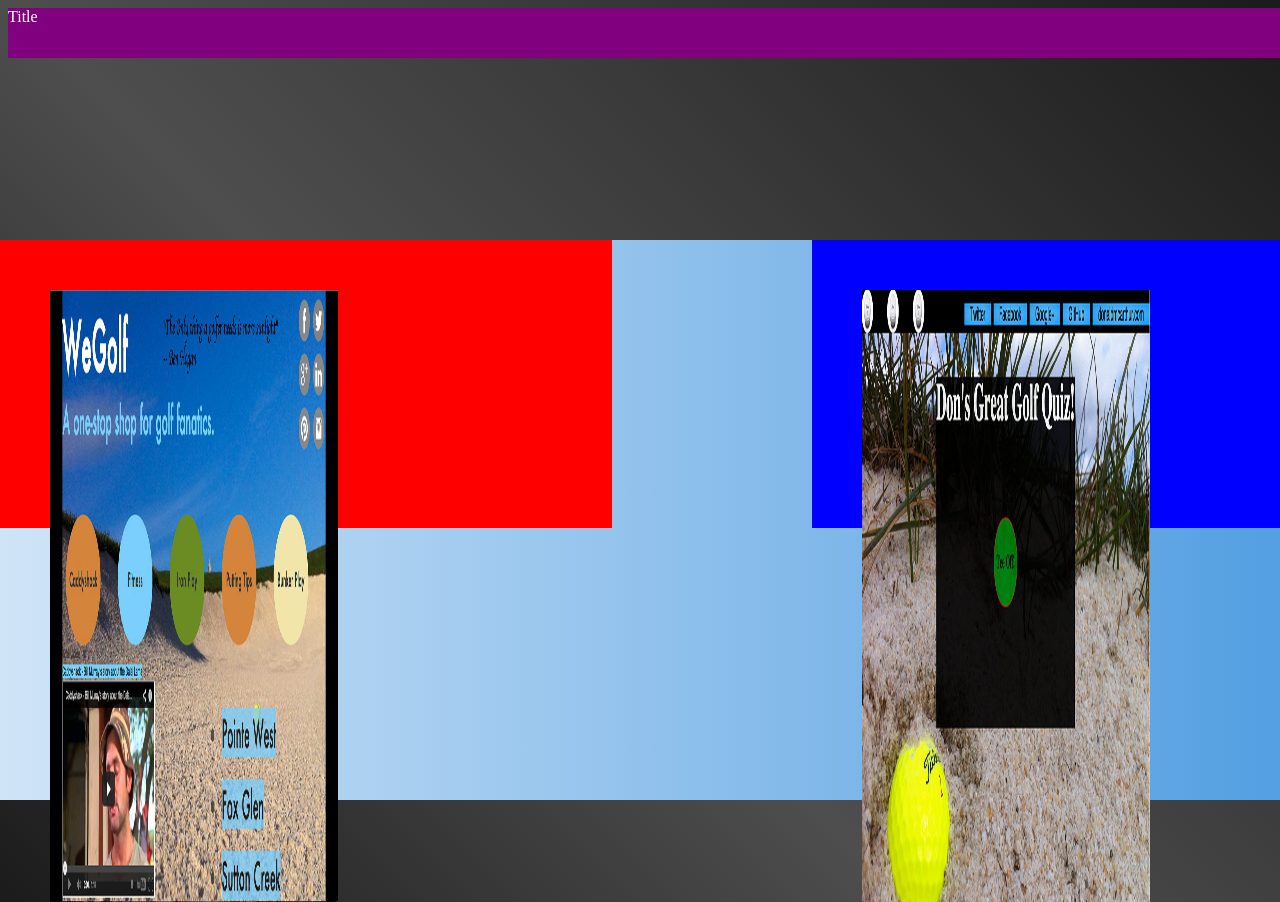
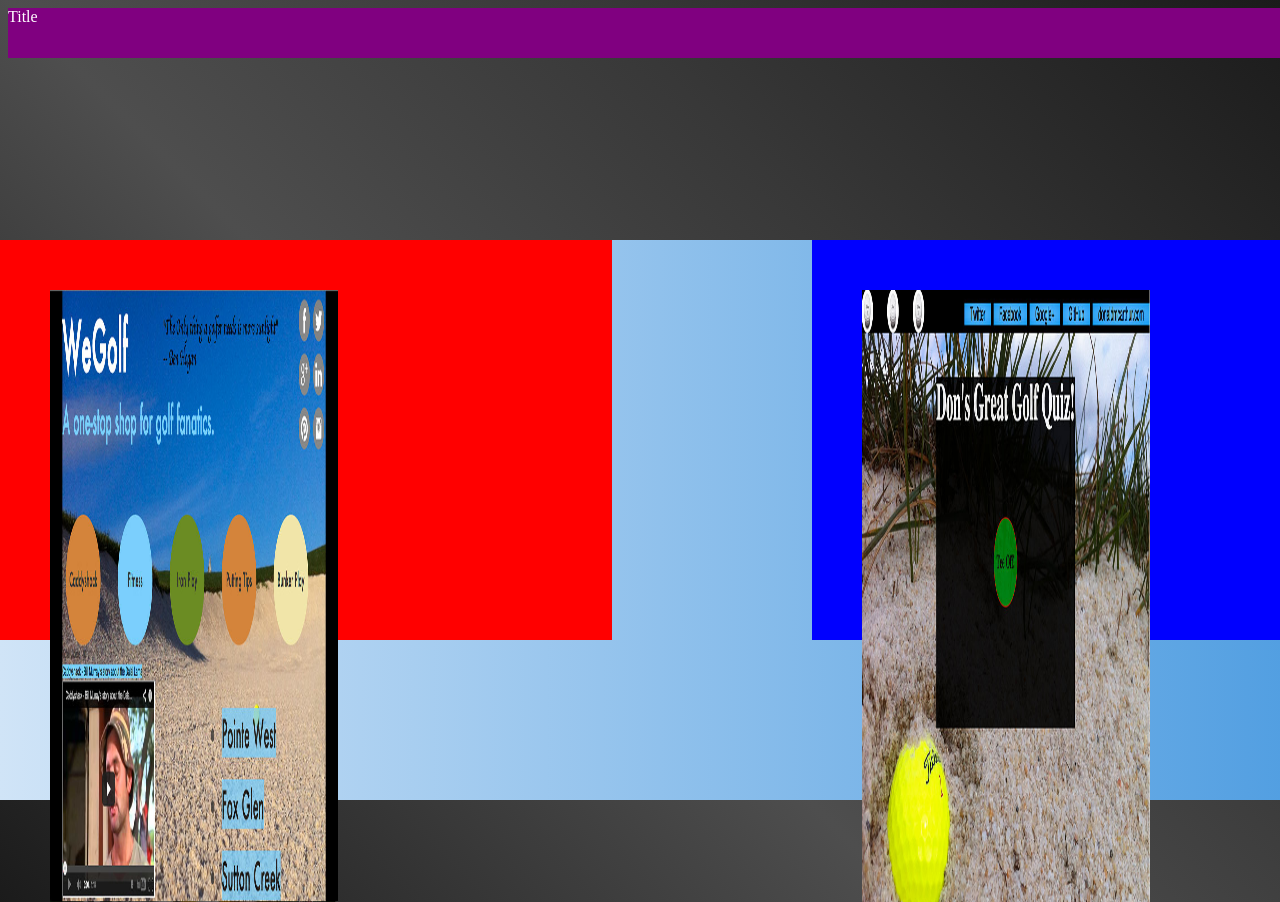
Before and after one commit to captainbyliner/finalportfolio, a plain HTML site: page index.html in a window 1280 px wide. Shown: the top 902 px of the page. Drawn offline with nearby package versions, Linux system fonts and the light colour scheme.

Commit message:
Update style.css

```diff
--- a/style.css
+++ b/style.css
@@ -31,7 +31,7 @@ filter: progid:DXImageTransform.Microsoft.gradient( startColorstr='#d0e4f7', end
 
 section {
   width:612px;
-  height:288px;
+  height:400px;
   float:left;
   margin-right:200px;
 }
```
